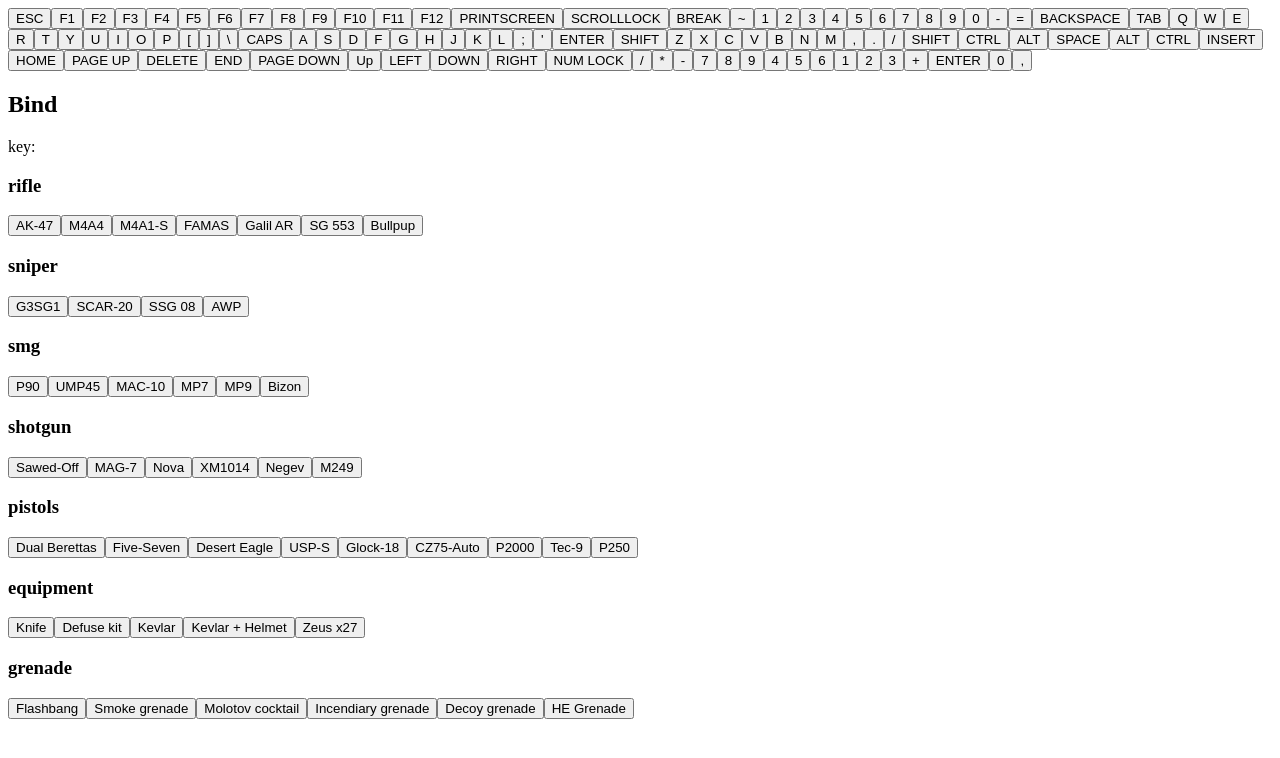
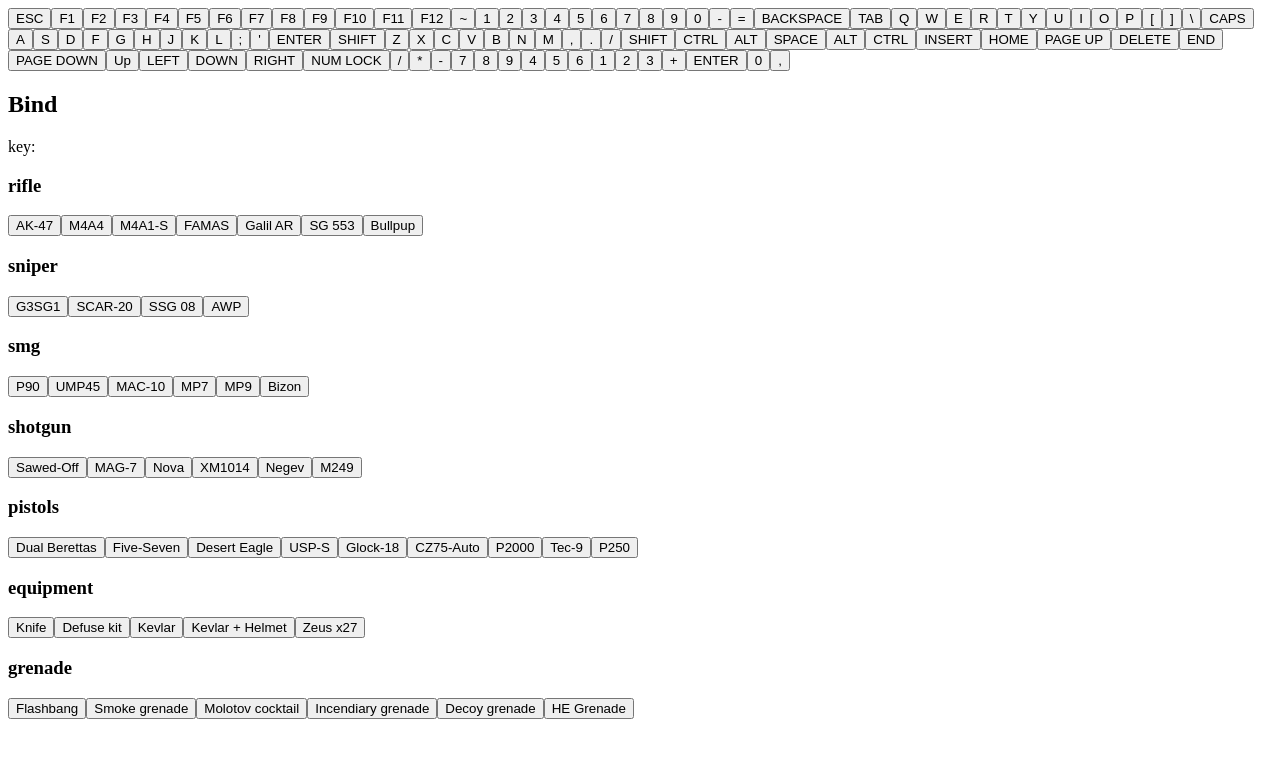
Before and after one commit to nksfrank/buybinds, a React app: page / in a window 1280 px wide. Shown: the top 758 px of the page. Built offline with nearby package versions, Linux system fonts and the light colour scheme; the HTML template or start-up script is replaced by a standard one.

Commit message:
remove unbindable keys

```diff
--- a/src/keyboard/maps.js
+++ b/src/keyboard/maps.js
@@ -12,9 +12,6 @@
   { id: 'f10' },
   { id: 'f11' },
   { id: 'f12' },
-  { id: 'print_screen' },
-  { id: 'scroll_lock' },
-  { id: 'break' },
 
   { id: '~', grid: 'tilde' },
   { id: '_1' },
```
